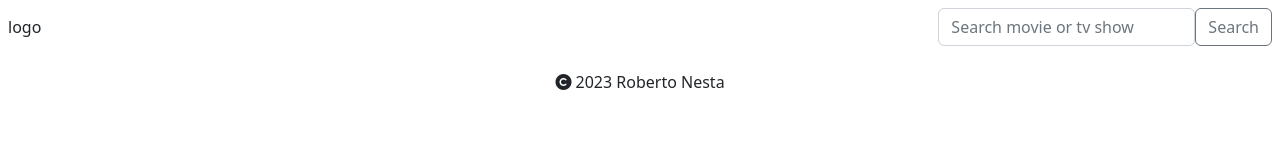
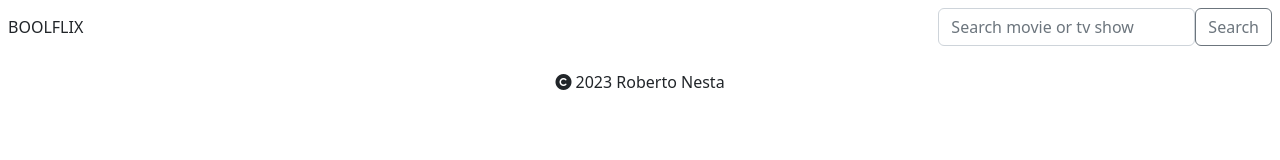
Before and after one commit to robertonesta/vite-boolflix, a Vue app: page / in a window 1280 px wide. Shown: the top 160 px of the page. Built offline with nearby package versions, Linux system fonts and the light colour scheme.

Commit message:
working on the input tag to select a random movie

```diff
--- a/src/assets/data/store.js
+++ b/src/assets/data/store.js
@@ -4,7 +4,7 @@ export const store = reactive({
        loading: true,
        API_URL: "https://api.themoviedb.org/3/search/movie?api_key=cd28b0ceccbbd01cf038f60ad166f105&query=",
        movies: null,
-       searchMovie: "",
+       searchMovie: '',
     /*fetchMovie(url) {
         axios
         .get(url)
--- a/src/components/AppHeader.vue
+++ b/src/components/AppHeader.vue
@@ -1,8 +1,8 @@
 <template>
     <div class="logo d-flex justify-content-between align-items-center p-2">
-        <p>logo</p>
+        <p>BOOLFLIX</p>
         <div class="input-group-s mb-3 d-flex">
-            <input v-model="searchMovie" type="text" class="form-control" placeholder="Search movie or tv show" aria-describedby="button-addon2">
+            <input v-model.trim="store.searchMovie" type="text" class="form-control" placeholder="Search movie or tv show" aria-describedby="button-addon2">
             <button class="btn btn-outline-secondary" type="button" id="button-addon2">Search</button>
         </div>
     </div>
```
